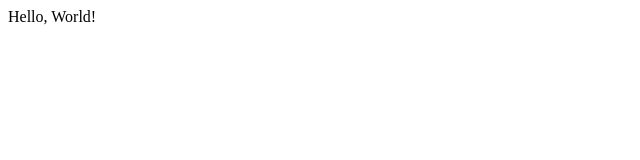
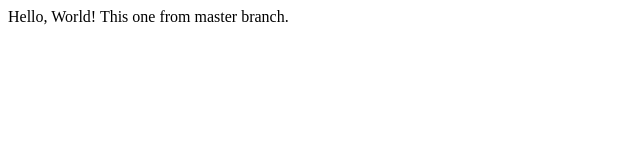
Before and after one commit to omkar607/EDX_L1, a plain HTML site: page index.html in a window 1280 px wide. Shown: the whole page, without its empty margins (0-640 px from the left). Drawn offline with Linux system fonts and the light colour scheme.

Commit message:
Added one line for master branch

```diff
--- a/index.html
+++ b/index.html
@@ -3,6 +3,7 @@
         <title>Hello, branching test.</title>
     <body>
         Hello, World!
+        This one from master branch.
     </body>
     </head>
 </html>
```
